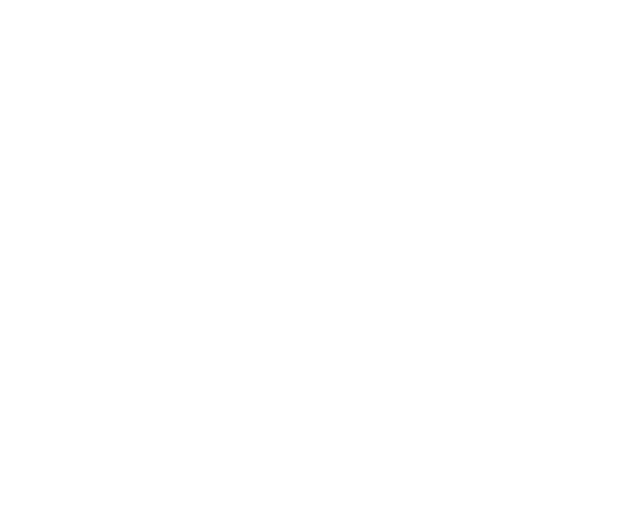
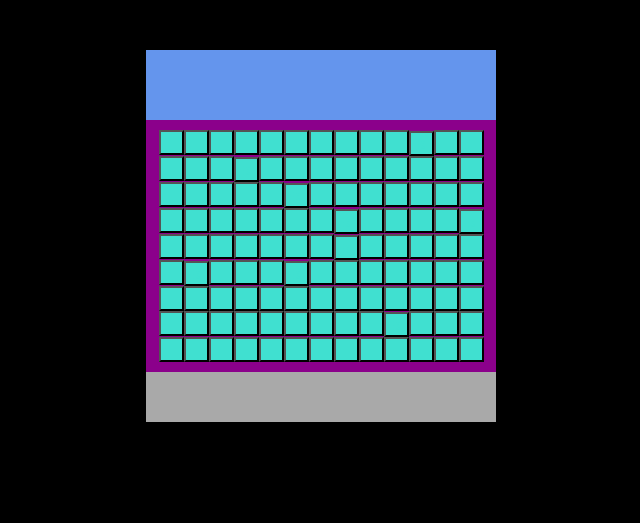
Before and after one commit to mlnespindola/campo-minado, a plain HTML site: page index.html in a window 1280 px wide. Shown: the whole page, without its empty margins (319-959 px from the left). Drawn offline with Linux system fonts and the light colour scheme.

Commit message:
distribuição de bombas

```diff
--- a/index.html
+++ b/index.html
@@ -5,12 +5,27 @@
     <meta charset="UTF-8">
     <meta http-equiv="X-UA-Compatible" content="IE=edge">
     <meta name="viewport" content="width=device-width, initial-scale=1.0">
-    <title>Document</title>
+    <title>campo minado</title>
     <link rel="stylesheet" href="style.css" type="text/css">
 </head>
 
 <body>
-
+   <div id="box-container">
+       <div class="top"></div>
+       <div class="campo">
+           <button></button><button></button><button></button><button></button><button></button><button></button><button></button><button></button><button></button><button></button><button></button><button></button><button></button><br/>
+           <button></button><button></button><button></button><button></button><button></button><button></button><button></button><button></button><button></button><button></button><button></button><button></button><button></button><br/>
+           <button></button><button></button><button></button><button></button><button></button><button></button><button></button><button></button><button></button><button></button><button></button><button></button><button></button><br/>
+           <button></button><button></button><button></button><button></button><button></button><button></button><button></button><button></button><button></button><button></button><button></button><button></button><button></button><br/>
+           <button></button><button></button><button></button><button></button><button></button><button></button><button></button><button></button><button></button><button></button><button></button><button></button><button></button><br/>
+           <button></button><button></button><button></button><button></button><button></button><button></button><button></button><button></button><button></button><button></button><button></button><button></button><button></button><br/>
+           <button></button><button></button><button></button><button></button><button></button><button></button><button></button><button></button><button></button><button></button><button></button><button></button><button></button><br/>
+           <button></button><button></button><button></button><button></button><button></button><button></button><button></button><button></button><button></button><button></button><button></button><button></button><button></button><br/>
+           <button></button><button></button><button></button><button></button><button></button><button></button><button></button><button></button><button></button><button></button><button></button><button></button><button></button><br/>
+       </div>
+       <div class="rodape"></div>
+   </div>
+    <script src="main.js"></script>
 </body>
 
 </html>
--- /dev/null
+++ b/main.js
@@ -0,0 +1,45 @@
+/*identificando botões com possíveis bombas*/
+
+var campo = document.querySelectorAll('.campo button');
+
+campo.forEach(function (atual) {
+    atual.addEventListener('contextmenu', function (e) {
+        e.preventDefault();
+        atual.blur();
+
+        if (atual.classList.contains('borda')) {
+            atual.classList.remove('borda');
+
+        } else {
+            atual.classList.add('borda');
+        }
+
+    });
+});
+
+/*distribuindo as bombas*/
+
+function distribuirBombas() {
+    for (var i = 1; i <= 10; i++) {
+        var sorteado = parseInt(Math.random() * 116);
+        campo[sorteado].innerText = 'B';
+
+    }
+}
+
+/*revelar minas*/
+
+campo.forEach(function (atual) {
+    atual.addEventListener('click', function () {
+        atual.blur();
+
+        if (atual.innerText == 'B') {
+            atual.style.borderColor = 'red';
+            atual.style.color = 'red';
+        }
+
+
+    });
+});
+
+distribuirBombas();
--- a/style.css
+++ b/style.css
@@ -0,0 +1,51 @@
+body {
+    background-color: black;
+    font-family:'Lucida Sans', 'Lucida Sans Regular', 'Lucida Grande', 'Lucida Sans Unicode', Geneva, Verdana, sans-serif;
+}
+
+#box-container {
+    width: 350px;
+    height: 470px;
+    display: block;
+    margin: 50px auto;
+}
+
+.top {
+    width: 100%;
+    height: 70px;
+    background-color: cornflowerblue;
+    display: block;
+
+}
+
+.campo {
+    width: 100%;
+    background-color: darkmagenta;
+    display: block;
+    padding: 10px ;
+    box-sizing: border-box;
+    text-align: center;
+
+}
+
+.campo button {
+    width: 25px;
+    height: 25px;
+    background-color: turquoise;
+    margin: 0;
+    padding: 4px;
+    color: turquoise;
+
+}
+
+.rodape {
+    width: 100%;
+    height: 50px;
+    background-color: darkgray;
+    display: block;
+}
+
+.borda, .borda-bomba {
+    border-color:rgb(117, 6, 89);
+    border-width: 3px;
+}
```
